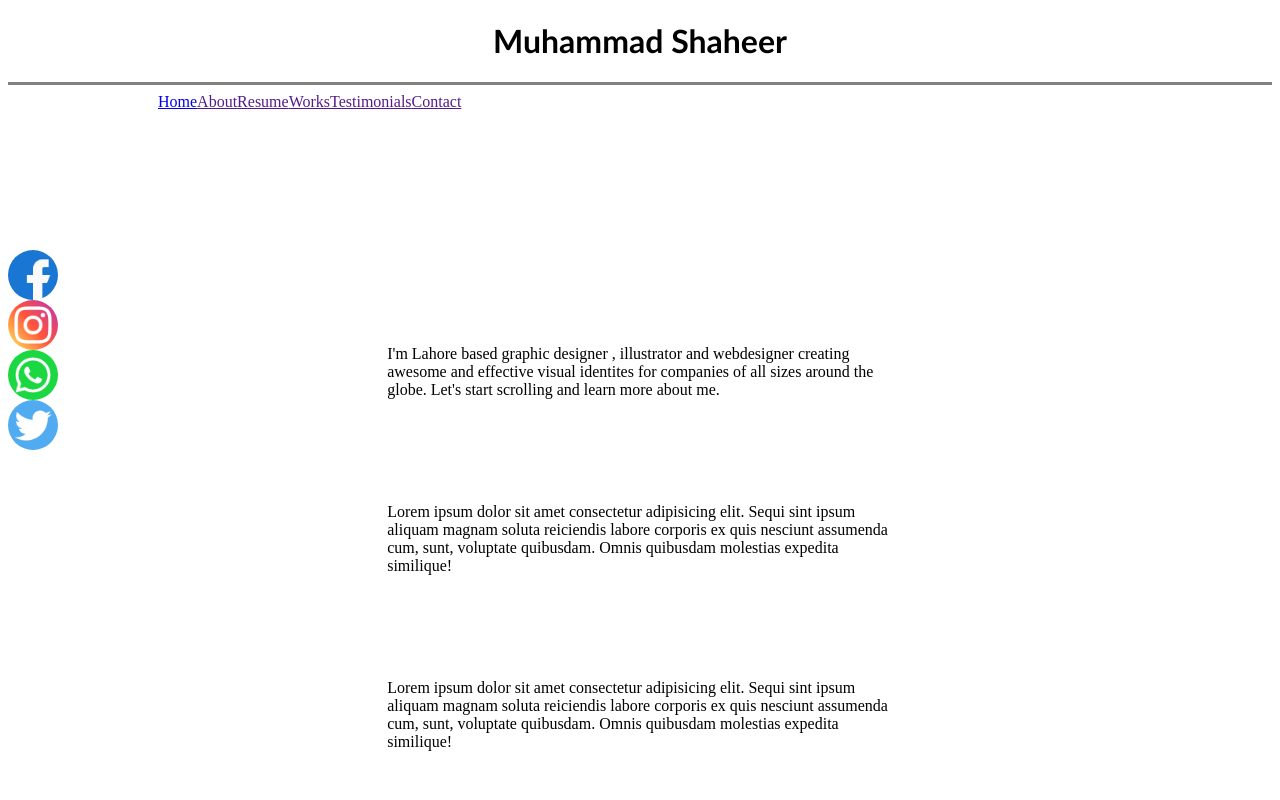
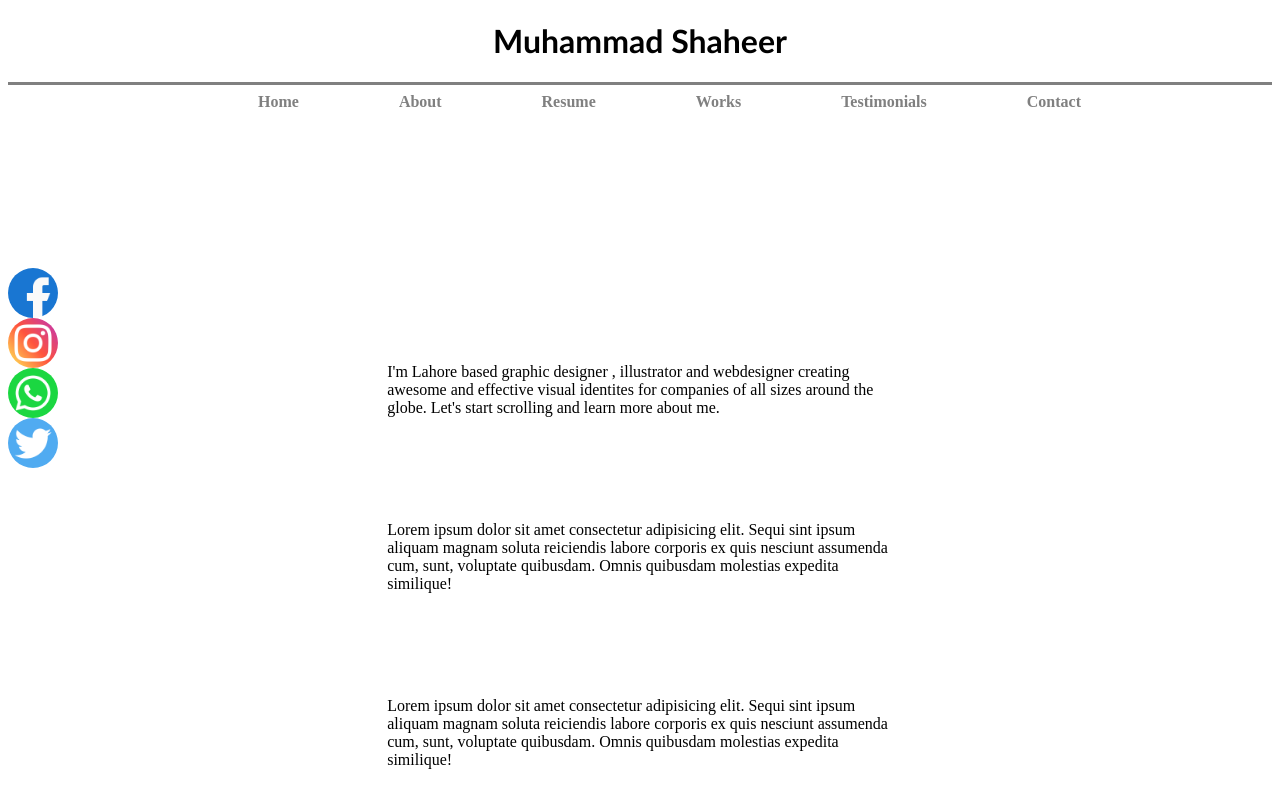
Before and after one commit to shaheer1429/Rocki123, a plain HTML site: page index.html in a window 1280 px wide. Shown: the top 800 px of the page. Drawn offline with Linux system fonts and the light colour scheme.

Commit message:
Update style.css

```diff
--- a/style.css
+++ b/style.css
@@ -11,3 +11,14 @@
 .social img:hover{
     transform: translateX(14px);
 }
+a{
+	text-decoration: none;
+	margin-left: 100px;
+	font-weight: bold;
+	color: gray;
+}
+a:hover{
+	text-decoration: underline;
+	transition: 0.2s;
+	color: white;
+}
```
